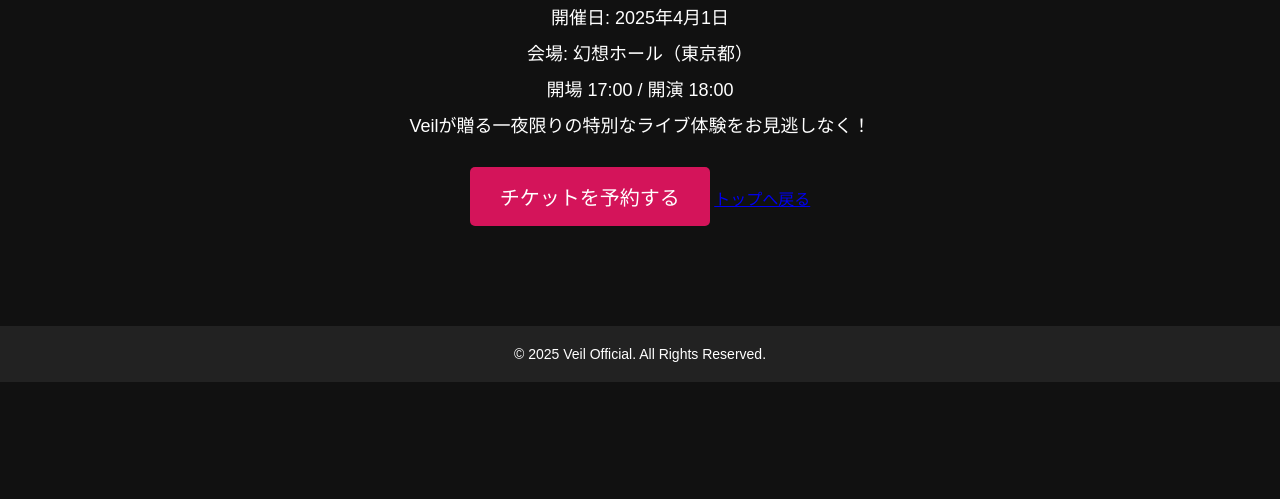
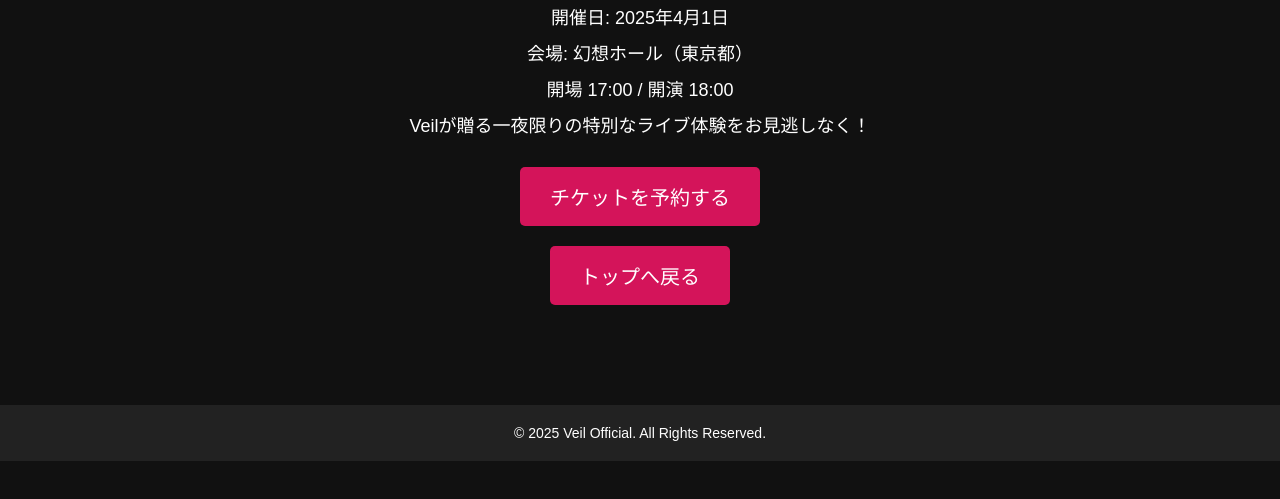
Before and after one commit to Mut-Tom/sibyl_april, a plain HTML site: page ticket.html in a window 1280 px wide. Shown: the part 205-704 px from the top of the page. Drawn offline with Linux system fonts and the light colour scheme.

Commit message:
Update ticket.html

```diff
--- a/ticket.html
+++ b/ticket.html
@@ -56,8 +56,8 @@
         <p>会場: 幻想ホール（東京都）</p>
         <p>開場 17:00 / 開演 18:00</p>
         <p>Veilが贈る一夜限りの特別なライブ体験をお見逃しなく！</p>
-        <a href="buy.html" class="ticket-button">チケットを予約する</a>
-        <a href="index.html" class="button">トップへ戻る</a>
+        <div><a href="buy.html" class="ticket-button">チケットを予約する</a></div>
+        <div><a href="index.html" class="ticket-button">トップへ戻る</a></div>
     </div>
     <footer>
         &copy; 2025 Veil Official. All Rights Reserved.
```
